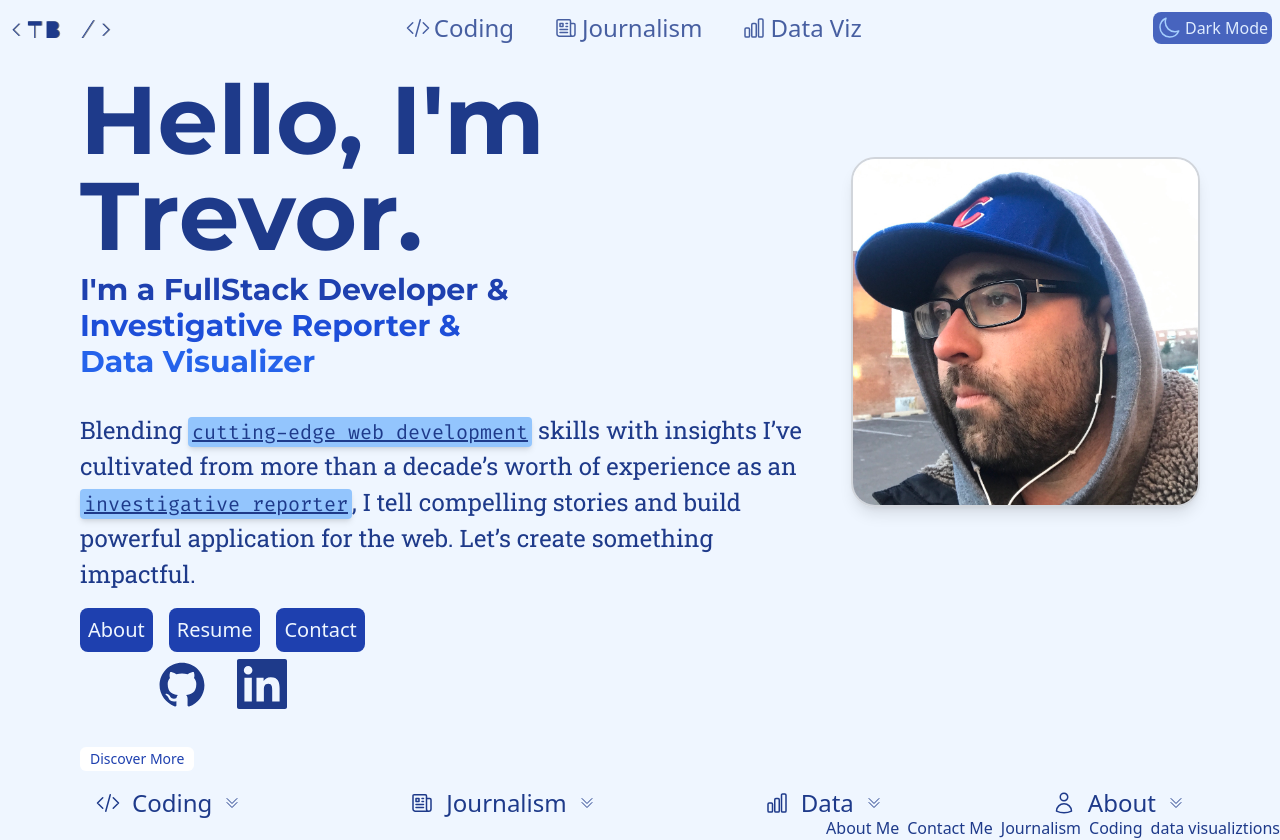
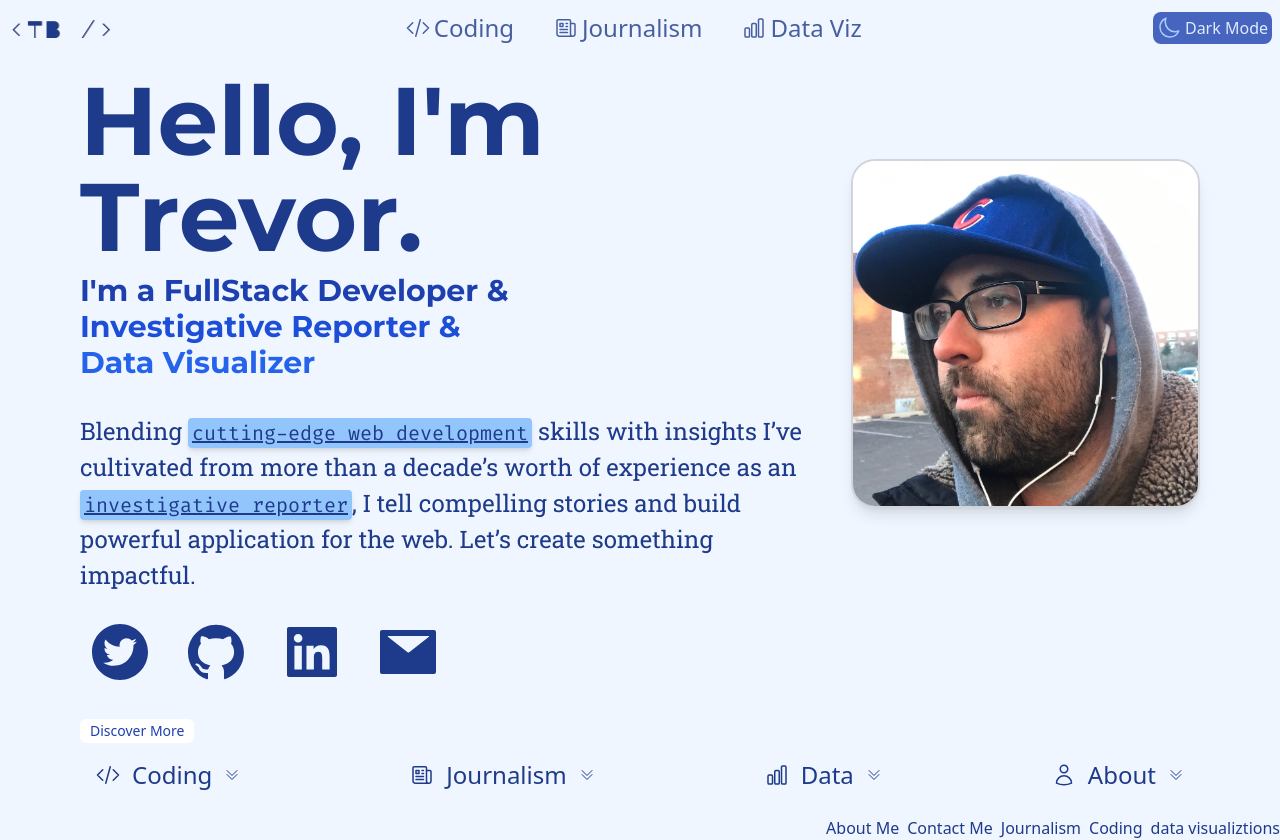
Before and after one commit to tbrown034/my-portfolio, a Next.js app: page /Components/Home in a window 1280 px wide. Built offline with nearby package versions, Linux system fonts and the light colour scheme.

Commit message:
feat(home/MyLinks):nicely formatted twitter, git,  linked, email icons

```diff
--- a/app/Components/Home/MyLinks.jsx
+++ b/app/Components/Home/MyLinks.jsx
@@ -1,36 +1,34 @@
-import { DiGithubBadge } from "react-icons/di";
-import { AiFillLinkedin } from "react-icons/ai";
+import {
+  AiFillLinkedin,
+  AiFillTwitterCircle,
+  AiFillGithub,
+  AiFillMail,
+  AiFillCopy,
+} from "react-icons/ai";
 import Link from "next/link";
 
 export default function MyLinks() {
   return (
-    <section className="text-xl">
-      <div className="inline-block">
-        <div className="flex gap-4">
-          <Link
-            href="#about"
-            className="p-2 bg-blue-800 rounded-lg text-blue-50 hover:bg-blue-300 active:bg-blue-400"
-          >
-            About
+    <section className="text-xl rounded-lg ">
+      <div className="inline-block p-2 space-y-2 border-opacity-50 rounded-lg ">
+        <div className="flex justify-center gap-8">
+          <Link href="/">
+            {" "}
+            <AiFillTwitterCircle className="w-16 h-16" />
+          </Link>
+          <Link href="/">
+            {" "}
+            <AiFillGithub className="w-16 h-16" />
           </Link>
 
-          <Link
-            href="/resume"
-            className="p-2 bg-blue-800 rounded-lg text-blue-50 hover:bg-blue-300 active:bg-blue-400"
-          >
-            Resume
+          <Link href="/">
+            {" "}
+            <AiFillLinkedin className="w-16 h-16" />
           </Link>
-
-          <Link
-            href="#contact"
-            className="p-2 bg-blue-800 rounded-lg text-blue-50 hover:bg-blue-300 active:bg-blue-400"
-          >
-            Contact
+          <Link href="#contact">
+            {" "}
+            <AiFillMail className="w-16 h-16" />
           </Link>
-        </div>
-        <div className="flex justify-center gap-4">
-          <DiGithubBadge className="w-16 h-16" />
-          <AiFillLinkedin className="w-16 h-16" />
         </div>
       </div>
     </section>
```
